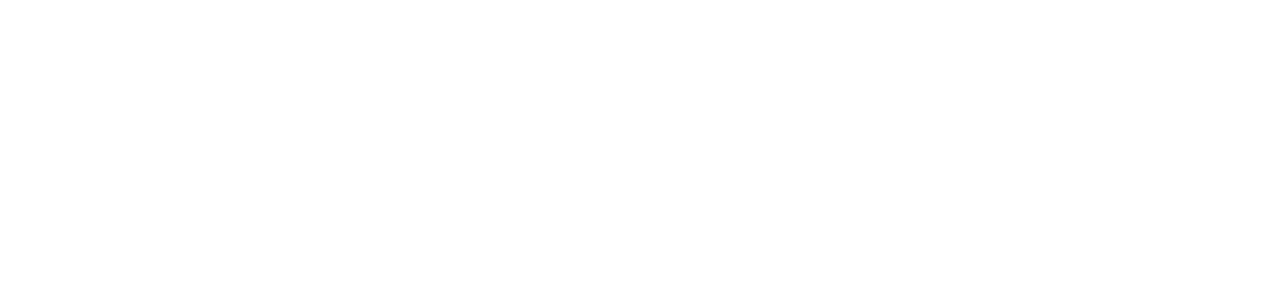
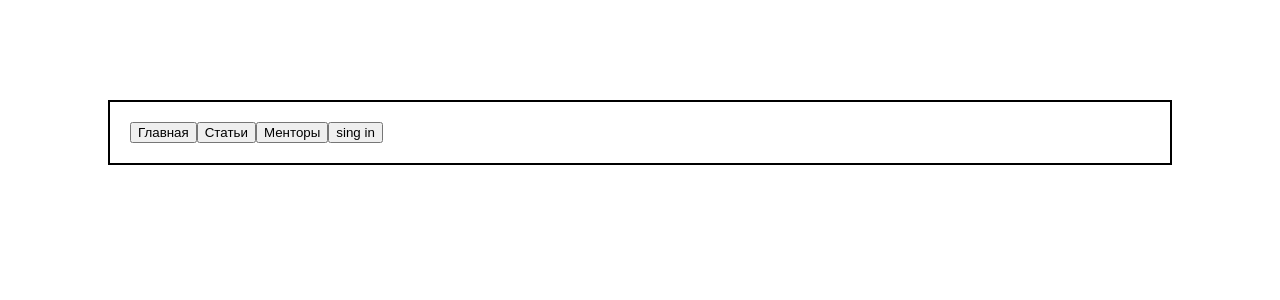
Before and after one commit to Enoti4Ka44/BGITU-mentor-platform, a React (Vite) app: page /home in a window 1280 px wide. Before the commit this address had no page. Shown: the top 300 px of the page. Built offline with nearby package versions, Linux system fonts and the light colour scheme.

Commit message:
create Sidebar and SidebarButton components

```diff
--- a/package.json
+++ b/package.json
@@ -14,7 +14,8 @@
     "react-dom": "^18.3.1",
     "react-router": "^7.6.2",
     "react-router-dom": "^7.6.2",
-    "react-toastify": "^11.0.5"
+    "react-toastify": "^11.0.5",
+    "sass": "^1.89.2"
   },
   "devDependencies": {
     "@eslint/js": "^9.15.0",
--- a/src/App.jsx
+++ b/src/App.jsx
@@ -2,6 +2,7 @@
 import { BrowserRouter as Router, Routes, Route } from "react-router-dom";
 import Login from "./pages/auth/Login";
 import Register from "./pages/auth/Register";
+import Home from "./pages/home/Home";
 
 function App() {
   return (
@@ -10,6 +11,7 @@
         <Routes>
           <Route path="/login" element={<Login />} />
           <Route path="/register" element={<Register />} />
+          <Route path="/home" element={<Home />} />
         </Routes>
       </Router>
       <ToastContainer position="bottom-right" theme="colored" closeOnClick />
--- /dev/null
+++ b/src/components/layout/sidebar/Sidebar.jsx
@@ -0,0 +1,17 @@
+import { useState } from "react";
+import SidebarButton from "../../ui/sidebarButton/SidebarButton";
+import styles from "./Sidebar.module.scss";
+
+function Sidebar(props) {
+  const [active, setActive] = useState(false);
+  return (
+    <div className={styles.test}>
+      <SidebarButton route="home">Главная</SidebarButton>
+      <SidebarButton route="aticles">Статьи</SidebarButton>
+      <SidebarButton route="mentors">Менторы</SidebarButton>
+      <SidebarButton route="login">sing in</SidebarButton>
+    </div>
+  );
+}
+
+export default Sidebar;
--- /dev/null
+++ b/src/components/layout/sidebar/Sidebar.module.scss
@@ -0,0 +1,5 @@
+.test {
+    margin: 100px;
+    padding: 20px;
+    border: 2px black solid;
+}
--- /dev/null
+++ b/src/components/ui/sidebarButton/SidebarButton.jsx
@@ -0,0 +1,15 @@
+import { useState } from "react";
+import { useNavigate } from "react-router";
+
+function SidebarButton({ children, route }) {
+  const [active, setActive] = useState(false);
+  const navigate = useNavigate();
+
+  const handleNavigate = () => {
+    if (!route) return;
+    navigate(`/${route}`);
+  };
+  return <button onClick={handleNavigate}>{children}</button>;
+}
+
+export default SidebarButton;
--- a/src/pages/auth/AuthForm.jsx
+++ b/src/pages/auth/AuthForm.jsx
@@ -5,6 +5,7 @@
   const [password, setPassword] = useState("");
   const [firstName, setFirstName] = useState("");
   const [lastName, setLastName] = useState("");
+  const [role, setRole] = useState("");
 
   const handleSubmit = (e) => {
     e.preventDefault();
@@ -29,7 +30,7 @@
           type="password"
           value={password}
           onChange={(e) => setPassword(e.target.value)}
-          minLength="6"
+          minLength="5"
           required
         />
       </div>
--- /dev/null
+++ b/src/pages/home/Home.jsx
@@ -0,0 +1,9 @@
+import { useState } from "react";
+import Sidebar from "../../components/layout/sidebar/Sidebar";
+
+function Home(props) {
+  const [active, setActive] = useState(false);
+  return <Sidebar />;
+}
+
+export default Home;
```
Also changed, not shown: src/components/layout/header/Header.jsx (added), 1 other file (tests, documents, lock files or other folders).
